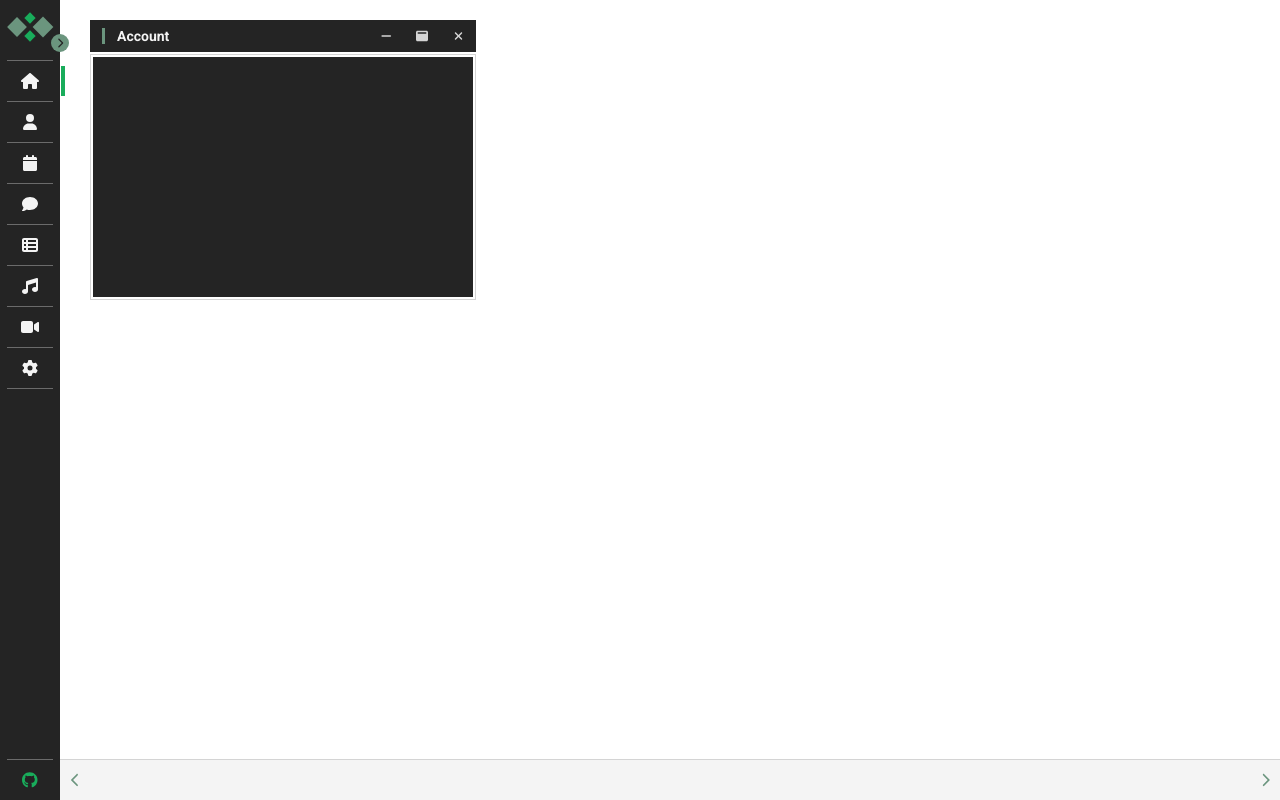
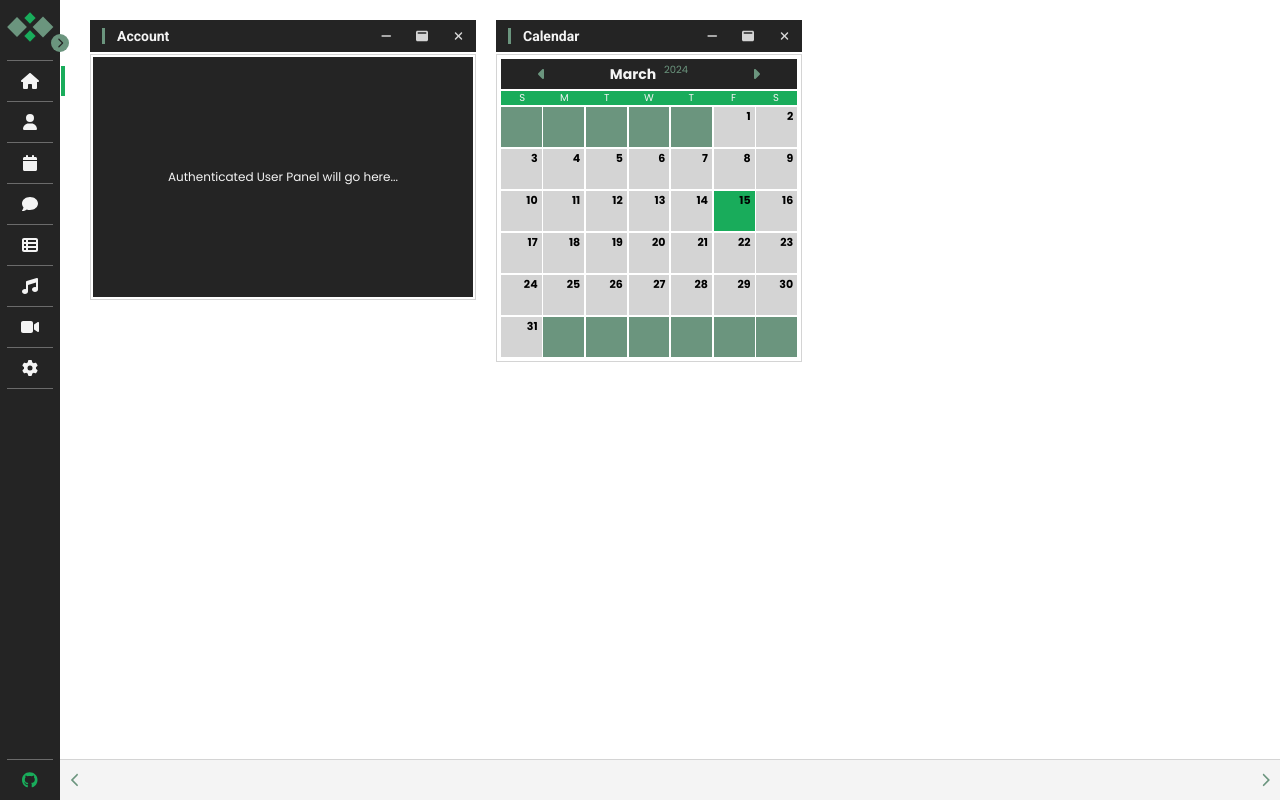
Before and after one commit to eab14/windows_ex_redo, a React (Create React App) app in the folder react/client/: page / in a window 1280 px wide. Built offline with nearby package versions, Linux system fonts and the light colour scheme; the HTML template or start-up script is replaced by a standard one.

Commit message:
Proxy for server, Calendar component (w/o animation), Windows example folder structure

```diff
--- a/react/client/package.json
+++ b/react/client/package.json
@@ -1,6 +1,7 @@
 {
   "name": "client",
   "version": "0.1.0",
+  "proxy": "http://localhost:5000",
   "private": true,
   "dependencies": {
     "@fortawesome/free-brands-svg-icons": "^6.5.1",
--- a/react/client/src/components/Content/index.js
+++ b/react/client/src/components/Content/index.js
@@ -4,17 +4,20 @@ import Window from '../Window';
 const Content = () => {
 
   return (
+
     <section className="flex col">
 
         <div id="content_spacer" className="flex row wrap">
 
-          <Window />
+          <Window selected="Account" />
+          <Window selected="Calendar" />
 
         </div>
 
         <Taskbar />
 
     </section>
+
   );
 
 }
--- a/react/client/src/components/NavButton/index.js
+++ b/react/client/src/components/NavButton/index.js
@@ -88,8 +88,7 @@ const NavButton = (props) => {
 
                     <div className="nav_text flex center">
 
-                    { props.text === "Home" ? <p class="text_selected">{props.text}</p> : <p>{props.text}</p> }
-
+                    { props.text === "Home" ? <p className="text_selected">{props.text}</p> : <p>{props.text}</p> }
 
                     </div>
 
--- /dev/null
+++ b/react/client/src/components/Window/Account/Test/index.js
@@ -0,0 +1,11 @@
+const Test = () => {
+
+    return (
+        <div className="flex center test_1">
+            Authenticated User Panel will go here...
+        </div>
+    )
+
+  }
+
+  export default Test;
--- /dev/null
+++ b/react/client/src/components/Window/Calendar/index.css
@@ -0,0 +1,91 @@
+/* Calendar needs fixed similar to nav, 1px spacer sometimes seen as 2px, changed to border, likely need nth-child on first or last */
+
+#cal_spacer {
+    position: relative;
+    width: 300px;
+    height: fit-content;
+    margin-top: 2px;
+}
+
+#cal_spacer .cal_header_spacer {
+    position: relative;
+    width: calc(100% - 4px);
+}
+
+.cal_header_spacer .cal_header {
+    width: 100%;
+    justify-content: space-around;
+    background: var(--color_black);
+    height: fit-content;
+}
+
+.cal_header_spacer .cal_day_header {
+    width: 100%;
+    height: 14px;
+    margin-top: 2px;
+    background: var(--color_green);
+    color: var(--color_white);
+    font-size: 10px;
+}
+
+.cal_header_spacer .cal_day_header span {
+    width: calc(100% / 7);
+}
+
+#cal_spacer .cal_header h2 {
+    font-size: 14px;
+    font-weight: 700;
+    color: var(--color_white);
+}
+
+.cal_header h3 {
+    position: relative;
+    font-size: 10px;
+    font-weight: normal;
+    margin-left: 8px;
+    top: -4px;
+    width: fit-content;
+    color: var(--color_green_grey);
+}
+
+#cal_spacer .cal_header span {
+    width: 30px;
+    height: 30px;
+    color: var(--color_green_grey);
+}
+
+#cal_spacer .cal_header span:hover {
+    cursor: pointer;
+    transition: 0.3s;
+    color: var(--color_green);
+}
+
+#cal_spacer .cal_content {
+    margin-top: 2px;
+    width: 100%;
+    height: fit-content;
+}
+
+.cal_content .cal_content_line {
+    justify-content: space-evenly;
+    margin-bottom: 2px;
+}
+
+.cal_content .cal_content_line .box {
+    position: relative;
+    width: calc((100% / 7) - 2px);
+    height: 40px;
+    background: var(--color_grey);
+    opacity: 1;
+}
+
+.box h3 {
+    position: absolute;
+    top: 4px;
+    right: 4px;
+    font-size: 11px;
+    font-weight: bold;
+}
+
+.empty { background: var(--color_green_grey)!important; }
+.current { background: var(--color_green)!important; }
--- /dev/null
+++ b/react/client/src/components/Window/Calendar/index.js
@@ -0,0 +1,147 @@
+import './index.css';
+
+import { useEffect, useState } from 'react';
+import { FontAwesomeIcon } from '@fortawesome/react-fontawesome';
+import { faCaretLeft, faCaretRight } from '@fortawesome/free-solid-svg-icons';
+
+const Calendar = () => {
+
+    const [ selectedDate, setSelectedDate ] = useState(new Date());
+
+    const calculateDate = (date, value) => {
+
+        const month = date.getMonth() + 1;
+
+        let shift = false;
+        let shift_month;
+
+        if (month === 1 && value === -1) { shift_month = 12; shift = true; }
+        else if (month === 12 && value === 1) { shift_month = 1; shift = true; }
+
+        date = (!shift) ?
+            `${date.getFullYear()}-${date.getMonth() + (1 + value)}-1` :
+            `${date.getFullYear() + value}-${shift_month}-1`;
+
+        return date;
+
+    }
+
+    const createDays = (date) => {
+
+        const current_date = new Date();
+        const str_current = `${current_date.getFullYear()}-${current_date.getMonth() + 1}-${current_date.getDate()}`;
+
+        const content = document.querySelector(".cal_content");
+        content.innerHTML = '';
+
+        const window_content = content.parentNode.parentNode;
+        window_content.style.height = "fit-content";
+
+        const leap_year = date.getFullYear() % 4 === 0;
+
+        const month = date.getMonth();
+        const days_array = [ 31, 28, 31, 30, 31, 30, 31, 31, 30, 31, 30, 31 ]
+        days_array[1] = (leap_year) ? 29 : 28;
+
+        const days = days_array[month];
+
+        const div_month = document.querySelector(".cal_header h2");
+        const div_year = document.querySelector(".cal_header h3");
+
+        const str_year = date.toLocaleString("en-US", { year: "numeric" });
+        const str_month = date.toLocaleString("en-US", { month: "long" });
+
+        div_month.textContent = str_month;
+        div_year.textContent = str_year;
+
+        const start_day = new Date(`${date.getFullYear() + "-" + (date.getMonth() + 1) + "-1"}`).getDay();
+        const lines_amount = Math.ceil((days + start_day) / 7);
+
+        let day = 1;
+
+        for (let i = 0; i < lines_amount; i++) {
+
+            const line = document.createElement('div');
+            line.className = "flex row cal_content_line";
+            content.append(line);
+
+            for (let j = 0; j < 7; j++) {
+
+                const box = document.createElement('div');
+                (`${date.getFullYear()}-${date.getMonth() + 1}-${day}` === str_current) ? box.className = "box current" : box.className = "box";
+
+                if ((i === 0 && j < start_day) || (i === lines_amount - 1 && day > days)) { box.className = "box empty"; line.append(box); }
+
+                else {
+
+                    const day_h3 = document.createElement('h3');
+                    day_h3.textContent = day++;
+                    box.append(day_h3);
+                    line.append(box);
+
+                }
+
+            }
+
+        }
+
+    }
+
+    const prevMonth = () => {
+
+        setSelectedDate(new Date(calculateDate(selectedDate, -1)));
+        createDays(selectedDate);
+
+    }
+
+    const nextMonth = () => {
+
+        setSelectedDate(new Date(calculateDate(selectedDate, 1)));
+        createDays(selectedDate);
+
+    }
+
+    useEffect(() => {
+
+        createDays(selectedDate);
+
+    }, [selectedDate])
+
+    return (
+
+        <div id="cal_spacer" className="flex col center">
+
+            <div className="cal_header_spacer flex col">
+
+                <div className="cal_header flex row">
+
+                    <span id="prev_month" className="flex center" onClick={prevMonth}><FontAwesomeIcon icon={faCaretLeft} /></span>
+                    <div className="flex center">
+                        <h2 className="flex center">Month</h2>
+                        <h3 className="flex center">Year</h3>
+                    </div>
+                    <span id="next_month" className="flex center" onClick={nextMonth}><FontAwesomeIcon icon={faCaretRight} /></span>
+
+                </div>
+
+                <div className="cal_day_header flex row">
+                    <span className="flex center">S</span>
+                    <span className="flex center">M</span>
+                    <span className="flex center">T</span>
+                    <span className="flex center">W</span>
+                    <span className="flex center">T</span>
+                    <span className="flex center">F</span>
+                    <span className="flex center">S</span>
+                </div>
+
+            </div>
+
+            <div className="cal_content flex col"></div>
+
+        </div>
+
+    );
+
+}
+
+export default Calendar;
--- a/react/client/src/components/Window/index.js
+++ b/react/client/src/components/Window/index.js
@@ -3,33 +3,35 @@ import './test.css';
 
 import { FontAwesomeIcon } from '@fortawesome/react-fontawesome';
 import { faWindowMaximize, faMinus, faXmark } from '@fortawesome/free-solid-svg-icons';
+import Test from './Account/Test';
+import Calendar from './Calendar';
 
-const Window = () => {
+const Window = (props) => {
 
   return (
 
-    <div class="window flex col">
+    <div className="window flex col">
 
-        <div class="flex row window_header">
+        <div className="flex row window_header">
 
-            <span class="flex"></span>
+            <span className="flex"></span>
 
-            <h2>Account</h2>
+            <h2>{props.selected}</h2>
 
-            <div class="flex row window_utilities">
+            <div className="flex row window_utilities">
 
-                <div class="flex center icon min"><FontAwesomeIcon icon={faMinus} /></div>
-                <div class="flex center icon max"><FontAwesomeIcon icon={faWindowMaximize} /></div>
-                <div class="flex center icon close"><FontAwesomeIcon icon={faXmark} /></div>
+                <div className="flex center icon min"><FontAwesomeIcon icon={faMinus} /></div>
+                <div className="flex center icon max"><FontAwesomeIcon icon={faWindowMaximize} /></div>
+                <div className="flex center icon close"><FontAwesomeIcon icon={faXmark} /></div>
 
             </div>
 
         </div>
 
-        <div class="flex col window_content">
+        <div className="flex col window_content">
 
-
-            <div class="test_1"></div>
+            { props.selected === "Account" && <Test /> }
+            { props.selected === "Calendar" && <Calendar /> }
 
         </div>
 
--- a/react/client/src/components/Window/test.css
+++ b/react/client/src/components/Window/test.css
@@ -2,6 +2,8 @@
     width: 380px;
     height: 240px;
     background: var(--color_black);
+    color: var(--color_white);
+    font-size: 12px;
 }
 
 .test_2 {
```
Also changed, not shown: react/client/src/components/Window/Account/Login.js (added, +9 -0 lines), react/client/src/components/Window/Account/Register.js (added, +9 -0 lines).
